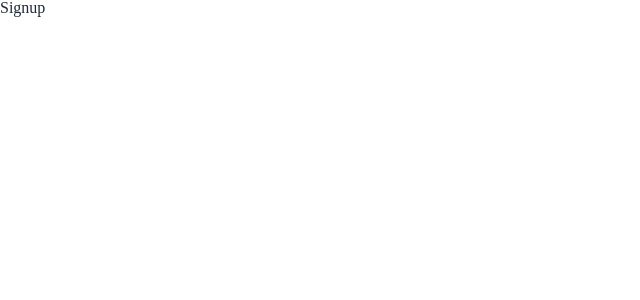
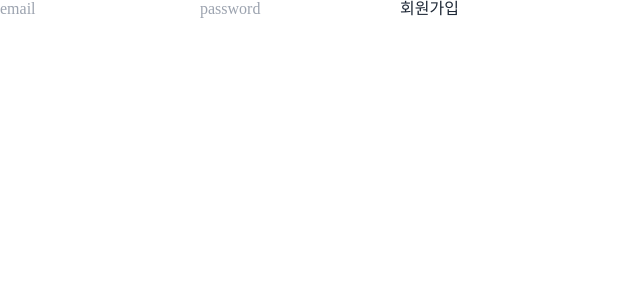
Before and after one commit to sena-22/wanted-pre-onboarding-frontend, a React (Create React App) app: page /signup in a window 1280 px wide. Shown: the top 300 px of the page, without its empty margins (0-640 px from the left). Built offline with nearby package versions, Linux system fonts and the light colour scheme.

Commit message:
[#3]🎨HTML:sign페이지html

```diff
--- a/src/pages/Signup.js
+++ b/src/pages/Signup.js
@@ -1,7 +1,30 @@
 import React from 'react'
+import {useState} from 'react'
 
 const Signup = () => {
-  return <div>Signup</div>
+  const isUser = false
+  const [userInfo, setUserInfo] = useState(null)
+
+  const SignupHandler = () => {}
+  const SigninHandler = () => {}
+
+  return (
+    <div>
+      <form onSubmit={isUser ? SigninHandler : SignupHandler}>
+        <input data-testid="email-input" placeholder="email" name="email" />
+        <input data-testid="password-input" placeholder="password" name="password" />
+        {isUser ? (
+          <button data-testid="signin-button" type="submit">
+            로그인
+          </button>
+        ) : (
+          <button data-testid="signup-button" type="submit">
+            회원가입
+          </button>
+        )}
+      </form>
+    </div>
+  )
 }
 
 export default Signup
```
